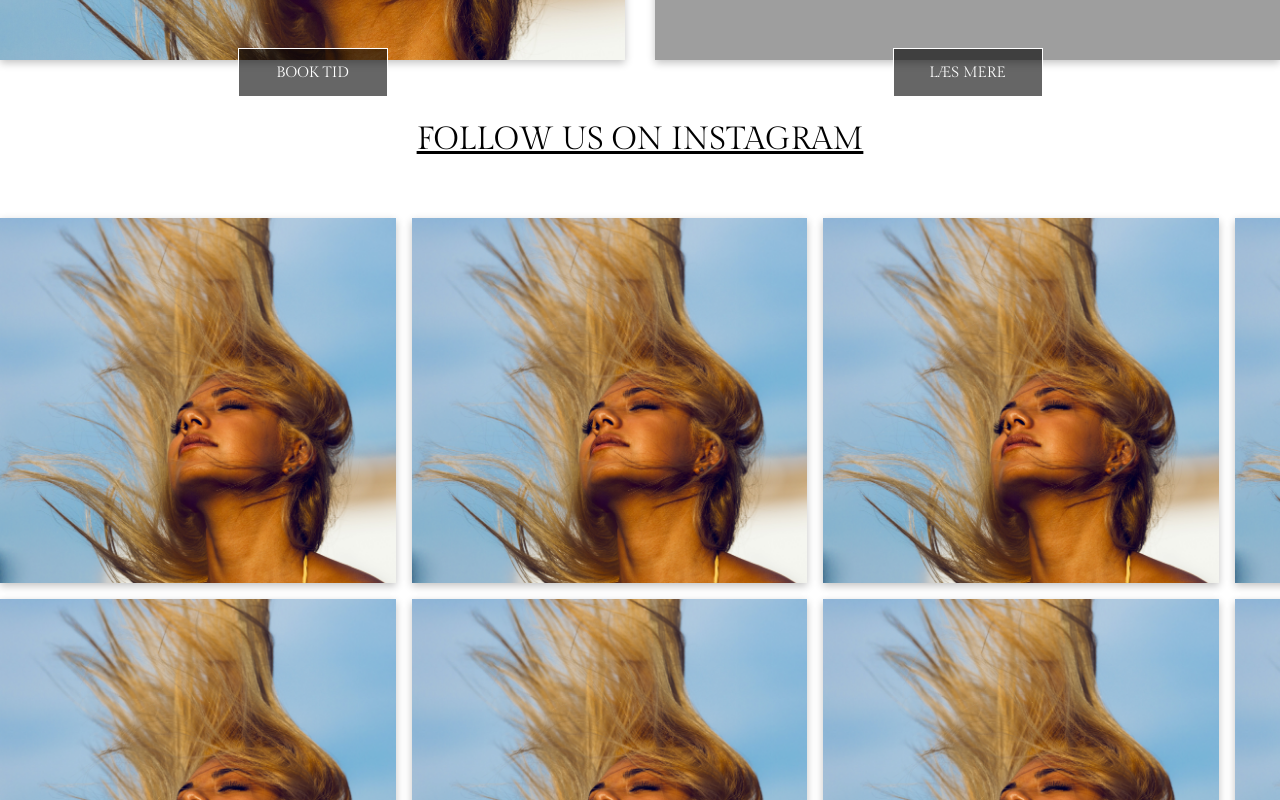
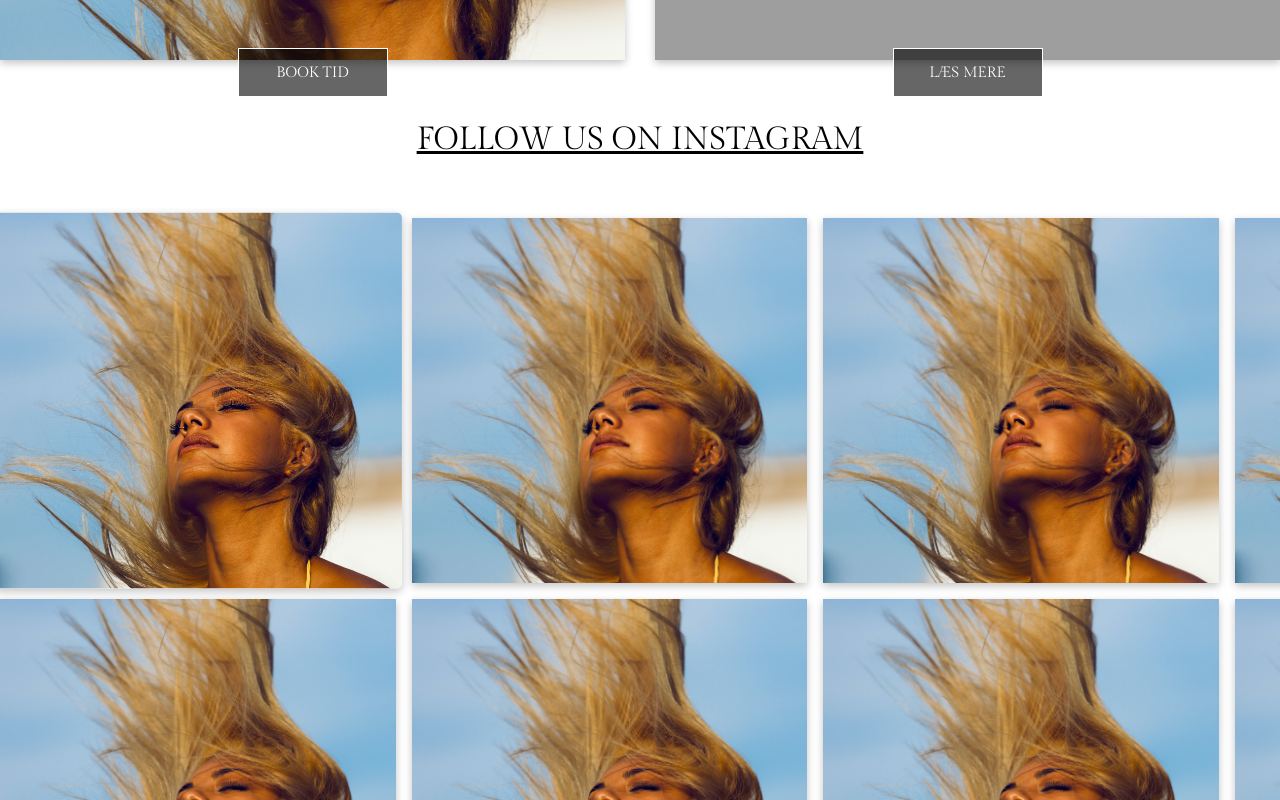
Before and after one commit to hckjensen/UnderTheMoon, a React (Vite) app in the folder UnderTheMoon/: page / in a window 1280 px wide. In both pictures the pointer is over the picture 197 px from the left and 2070 px from the top of the page. Shown: the part 1670-2470 px from the top of the page. Built offline with nearby package versions, Linux system fonts and the light colour scheme; grey boxes are pictures that could not be loaded.

Commit message:
gallery hover added

```diff
--- a/UnderTheMoon/src/components/Gallery/Gallery.module.scss
+++ b/UnderTheMoon/src/components/Gallery/Gallery.module.scss
@@ -32,6 +32,13 @@
             height: 365px;
             object-fit: cover;
             box-shadow: rgba(0, 0, 0, 0.24) 0px 3px 8px;
+            cursor: pointer;
+            transition: all 0.2s ease-in-out;
+
+            &:hover {
+                scale: 1.03;
+                border-radius: 5px;
+            }
         }
     }
 }
```
